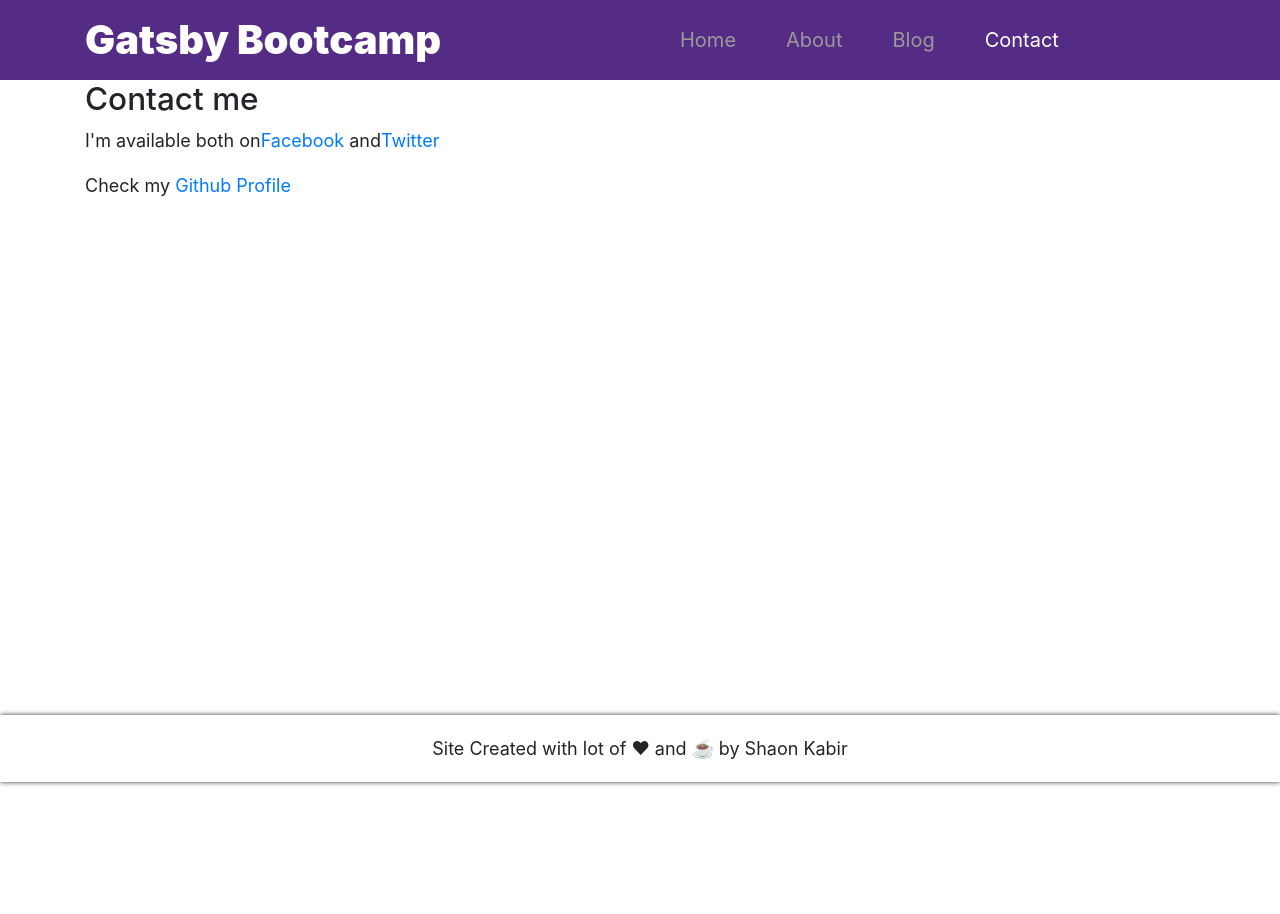
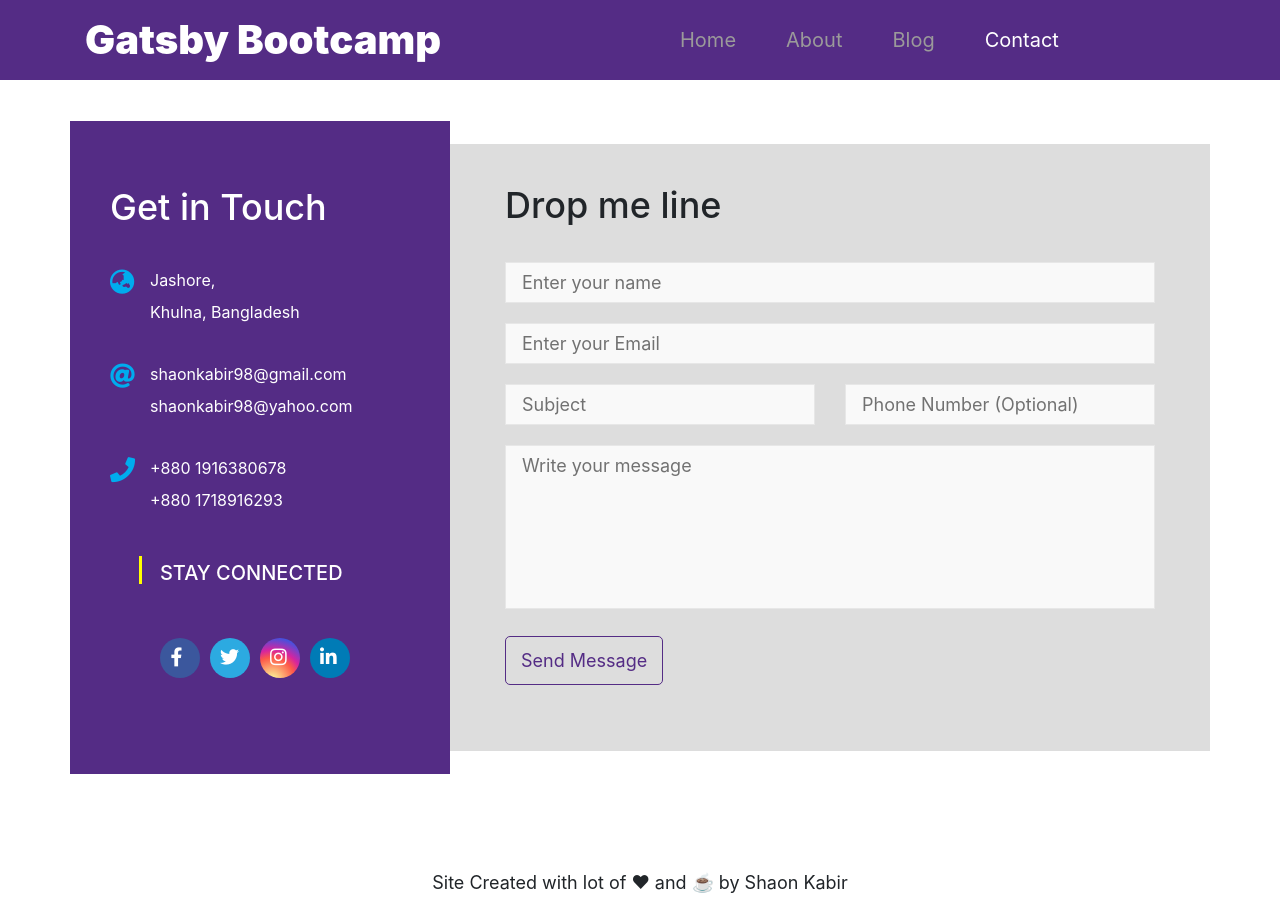
Before and after one commit to shaonkabir8/gatsby-bootcamp, a Gatsby site: page /contact in a window 1280 px wide. Before the commit the page ends 800 px from the top, so only its background shows below. Built offline with nearby package versions, Linux system fonts and the light colour scheme; Gatsby itself is replaced by a stand-in of ours.

Commit message:
FontAwesome added and Styles Updated

```diff
--- a/src/components/Footer.js
+++ b/src/components/Footer.js
@@ -4,16 +4,6 @@ import { useStaticQuery, graphql } from "gatsby"
 const FooterStyle = styled.div`
   footer {
     margin-top: 3rem;
-  }
-  footer p {
-    position:absolute;
-    left:0;
-    bottom:0;
-    width:100%;
-    text-align: center;
-    padding: 20px 0;
-    display: block;
-    box-shadow: 0 0 5px #333;
   }
 `
 const Footer = () => {
--- a/src/components/Layout.js
+++ b/src/components/Layout.js
@@ -1,12 +1,20 @@
 import React from "react"
 import { Helmet } from "react-helmet"
+import styled from 'styled-components'
 import Header from "../components/Header"
 import Footer from "../components/Footer"
 import "../styles/style.scss"
 
+const LayoutStyle = styled.div`
+  .layout-content h3 {
+    margin-bottom: 32px;
+    text-transform: uppercase;
+  }
+`;
+
 const layout = props => {
   return (
-    <React.Fragment>
+    <LayoutStyle>
       <Helmet>
         <link
           rel="stylesheet"
@@ -14,13 +22,14 @@ const layout = props => {
           integrity="sha384-Vkoo8x4CGsO3+Hhxv8T/Q5PaXtkKtu6ug5TOeNV6gBiFeWPGFN9MuhOf23Q9Ifjh"
           crossorigin="anonymous"
         />
+        <link rel="stylesheet" href="https://cdnjs.cloudflare.com/ajax/libs/font-awesome/5.11.2/css/all.min.css"/>
       </Helmet>
       <Header />
-      <div className="container layout">
+      <div className="container layout" style={{padding:"5% 0"}}>
         <div className="layout-content">{props.children}</div>
       </div>
       <Footer />
-    </React.Fragment>
+    </LayoutStyle>
   )
 }
 
--- a/src/pages/blog.js
+++ b/src/pages/blog.js
@@ -50,7 +50,6 @@ const Blog = () => {
     <BlogStyles>
       <Layout>
         <Head title="Blog" />
-        <h2>Blog Page</h2>
         <h3>Recent Posts</h3>
         <ol className="post">
           {data.allContentfulBlogPost.edges.map(edge => {
--- a/src/pages/contact.js
+++ b/src/pages/contact.js
@@ -1,20 +1,57 @@
 import React from "react"
 import Layout from "../components/Layout"
 import Head from "../components/Head"
+import ContactStyle from '../styles/ContactStyle';
+
 
 const contact = () => (
-  <Layout>
-    <Head title="Contact" />
-    <h3>Contact me</h3>
-    <p>
-      I'm available both on
-      <a href="https://facebook.com/shaon.kabir8">Facebook</a> and
-      <a href="https://twitter.com/shaonkabir8">Twitter</a>
-    </p>
-    <p>
-      Check my <a href="https://github.com/Shaonkabir">Github Profile</a>
-    </p>
-  </Layout>
+  <ContactStyle>
+    <Layout>
+      <Head title="Contact" />
+      <div className="contact-section section-padding" id="contact">
+             <div className="contact-information">
+                  <div className="container-fluid">
+                      <div className="row">
+                          <div className="col-md-4 dark-background-content">
+                              <div className="contact-info-left">
+                                  <h2>Get in Touch</h2>
+                                  <p><i className="fas fa-globe-asia"></i><span>Jashore,<br/> Khulna, Bangladesh</span></p>
+                                  <p><i className="fas fa-at"></i><span>shaonkabir98@gmail.com <br/>shaonkabir98@yahoo.com</span></p>
+                                  <p><i className="fas fa-phone"></i><span>+880 1916380678 <br/>+880 1718916293</span></p>
+                                  <h3>Stay Connected</h3>
+                                  <div className="contact-social">
+                                      <a href="https://web.facebook.com/shaon.kabir.7927" target="_blank"><i className="fab fa-facebook-f"></i></a>
+                                      <a href="https://twitter.com/shaonkabir8" target="_blank"><i className="fab fa-twitter"></i></a>
+                                      <a href="https://www.instagram.com/shaonbd188/" target="_blank"><i className="fab fa-instagram"></i></a>
+                                      <a href="https://www.linkedin.com" target="_blank"><i className="fab fa-linkedin-in"></i></a>
+                                  </div>
+                              </div>
+                          </div>
+                          <div className="col-md-8">
+                              <div className="contact-form">
+                                  <h2>Drop me line</h2>
+                                  <form action="">
+                                      <input type="text" placeholder="Enter your name" className="name" />
+                                      <input type="email" placeholder="Enter your Email" className="email" />
+                                      <div className="row">
+                                          <div className="col-md-6">
+                                              <input type="text" placeholder="Subject" className="subject" />
+                                          </div>
+                                          <div className="col-md-6">
+                                              <input type="tel" placeholder="Phone Number (Optional)" />
+                                          </div>
+                                      </div>
+                                      <textarea placeholder="Write your message" className="message"></textarea>
+                                      <a href="#" className="boxed-btn sendBtn">Send Message</a>
+                                  </form>
+                              </div>
+                          </div>
+                      </div>
+                  </div>
+              </div>
+          </div>
+    </Layout>
+  </ContactStyle>
 )
 
 export default contact
--- /dev/null
+++ b/src/styles/ContactStyle.js
@@ -0,0 +1,167 @@
+import styled from 'styled-components';
+
+const ContactStyle = styled.div`
+	input[type="text"], input[type="email"], input[type="date"], input[type="tel"], input[type="cal"], input[type="submit"], button[type="submit"], textarea {
+	  width: 100%;
+	  border: 1px solid #E7E7E7;
+	  background: #f9f9f9;
+	  padding: 6px 16px;
+	  margin-bottom: 20px;
+	}
+	input[type="submit"], button[type="submit"], input[type="button"] {
+	  width: auto;
+	  background: #000;
+	  color: #000;
+	  text-transform: uppercase;
+	  display: inline-block;
+	  padding: 15px 31px;
+	  margin: 30px 0;
+	  cursor: pointer;
+	  font-size: 18px;
+	  border: none;
+	  border-radius: 5px;
+	  transition: all .2s linear;
+	}
+	input[type="submit"]:hover, button[type="submit"]:hover {
+	  background: #000;
+	  transition: all .2s linear;
+	}
+	.contact-form textarea {
+	  resize: none;
+	  height: 164px;
+	}
+	.contact-information {
+		background: #ddd;
+		background:
+		position: relative;
+		z-index: 1;
+	}
+	.dark-background-content {
+		background: #542c85;
+		color: #fff;
+		padding: 40px;
+		font-size: 19px;
+		line-height: 2;
+		margin: -2% 0;
+	}
+	.contact-form {
+	  padding: 40px;
+	}
+	.contact-info-left i {
+	  margin-right: 17px;
+	}
+	.contact-social a {
+	  color: #fff;
+	  width: 40px;
+	  height: 40px;
+	  text-align: center;
+	  display: inline-block;
+	  line-height: 40px;
+	  margin-right: 10px;
+	  border-radius: 50%;
+	  padding-left: 10px;
+	}
+
+	/* Facebook */
+	.contact-social a:nth-child(1) {
+		background:#3B579D;
+	}
+	/* Twitter */
+	.contact-social a:nth-child(2) {
+		background:#2CAAE1;
+	}
+	/* Instagram */
+	.contact-social a:nth-child(3) {
+		background: radial-gradient(circle at 30% 107%, #fdf497 0%, #fdf497 5%, #fd5949 45%,#d6249f 60%,#285AEB 90%);
+	}
+	/* Linkedin */
+	.contact-social a:nth-child(4) {
+		background:#007BB6;
+	}
+	.contact-social a:hover {
+		box-shadow: 0 0 10px;
+		transition: all 0.3s linear;
+	}
+
+	.contact-social {
+		padding-top: 7%;
+		text-align: center;
+	}
+	.contact-info-left p i {
+		color: #00ACEE;
+		font-size: 25px;
+		position: absolute;
+		left: 0;
+		top: 5px;
+	}
+	.contact-info-left {
+		padding-top: 25px;
+	}
+	.contact-information h2 {
+		margin-bottom: 35px;
+	}
+	.contact-form .boxed-btn {
+		border: 1px solid;
+		position: relative;
+		z-index: 1;
+		color: #542c85;
+		padding: 10px 15px;
+		border-radius: 5px;
+		display: inline-block;
+	}
+	.contact-form .boxed-btn:hover {
+		color: #fff;
+		text-decoration:none;
+	}
+	.contact-form .boxed-btn:after {
+		position: absolute;
+		left: 0;
+		top:0;
+		width: 0;
+		height: 100%;
+		content: '';
+		background: #542c85;
+		z-index: -1;
+		color:#fff;
+		border-radius: 5px;
+	}
+	.contact-form .boxed-btn:hover:after {
+		width: 100%;
+		color: #fff;
+		transition: all .4s linear;
+	}
+	input[type="text"]:focus,
+	input[type="email"]:focus,
+	input[type="date"]:focus,
+	input[type="tel"]:focus,
+	input[type="cal"]:focus,
+	textarea:focus {
+		box-shadow: 0 0 10px #b6b6ae;
+	}
+
+
+	.contact-info-left p {
+		padding-left: 40px;
+		position: relative;
+		margin-bottom: 30px;
+		font-size: 16px;
+	}
+	.contact-info-left h3 {
+		position: relative;
+		font-size: 20px;
+		padding-left: 50px;
+		padding-top: 15px;
+	}
+	.contact-info-left h3::before {
+		position: absolute;
+		content: '';
+		left: 29px;
+		top: 10px;
+		width: 3px;
+		height: 71%;
+		background: #ff0;
+	}
+
+`;
+
+export default ContactStyle;
```
Also changed, not shown: src/pages/about.js (+60 -6 lines), src/pages/index.js (+2 -20 lines), src/styles/HomepageStyle.js (added, +32 -0 lines), src/images/shaon.jpg (added).
